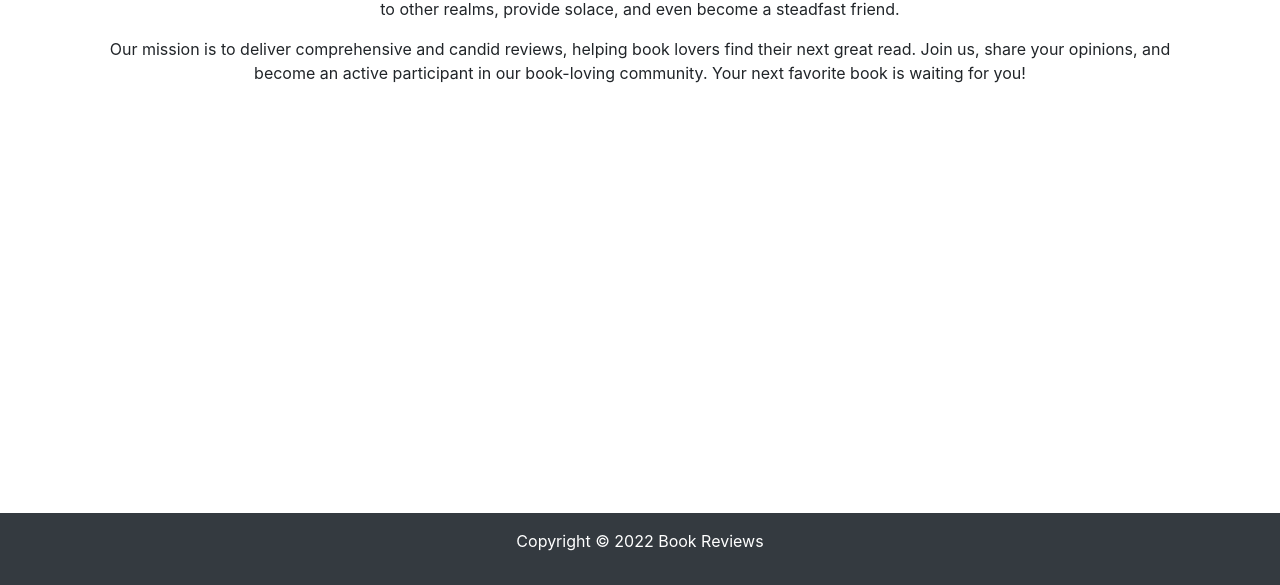
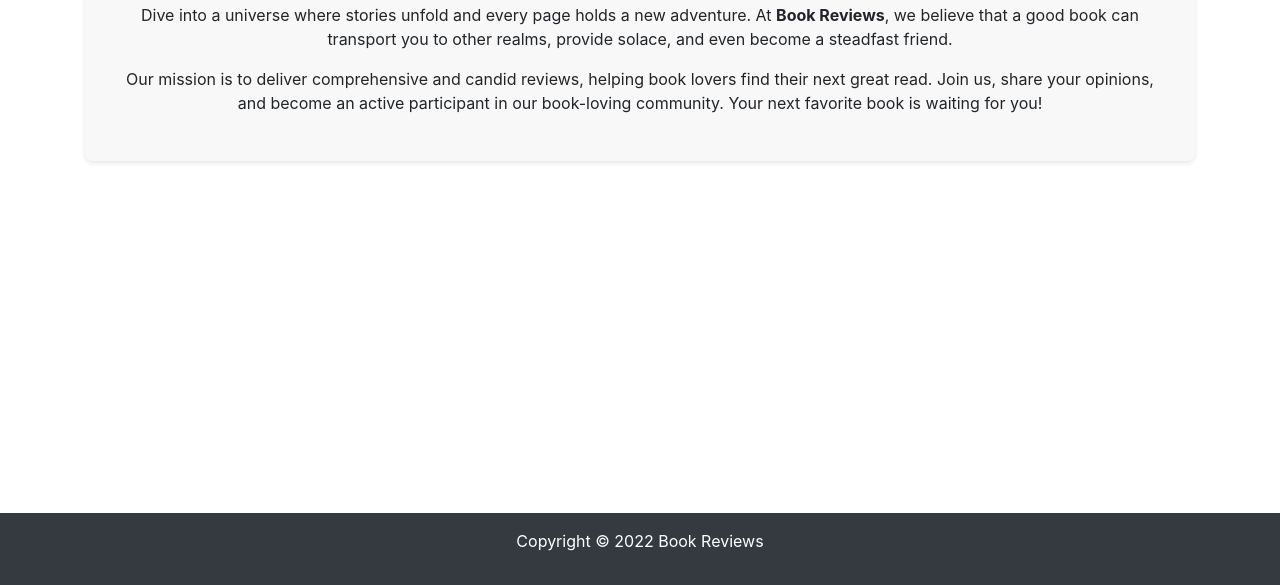
Before and after one commit to mollymhom/a3-advanced-website, a plain HTML site: page about.html in a window 1280 px wide. Shown: the part 215-800 px from the top of the page. Drawn offline with nearby package versions, Linux system fonts and the light colour scheme; files that its build step writes are made by us from their sources; files whose address does not match are found by name.

Commit message:
Update styles.css

```diff
--- a/styles.css
+++ b/styles.css
@@ -40,3 +40,14 @@ body, html {
 .mt-5 {
     margin-top: 30px;
 }
+
+.about-section {
+    padding: 30px;
+    background: #f8f8f8;
+    border-radius: 8px;
+    box-shadow: 0 2px 5px rgba(0,0,0,0.1);
+}
+
+.text-center {
+    text-align: center;
+}
```
